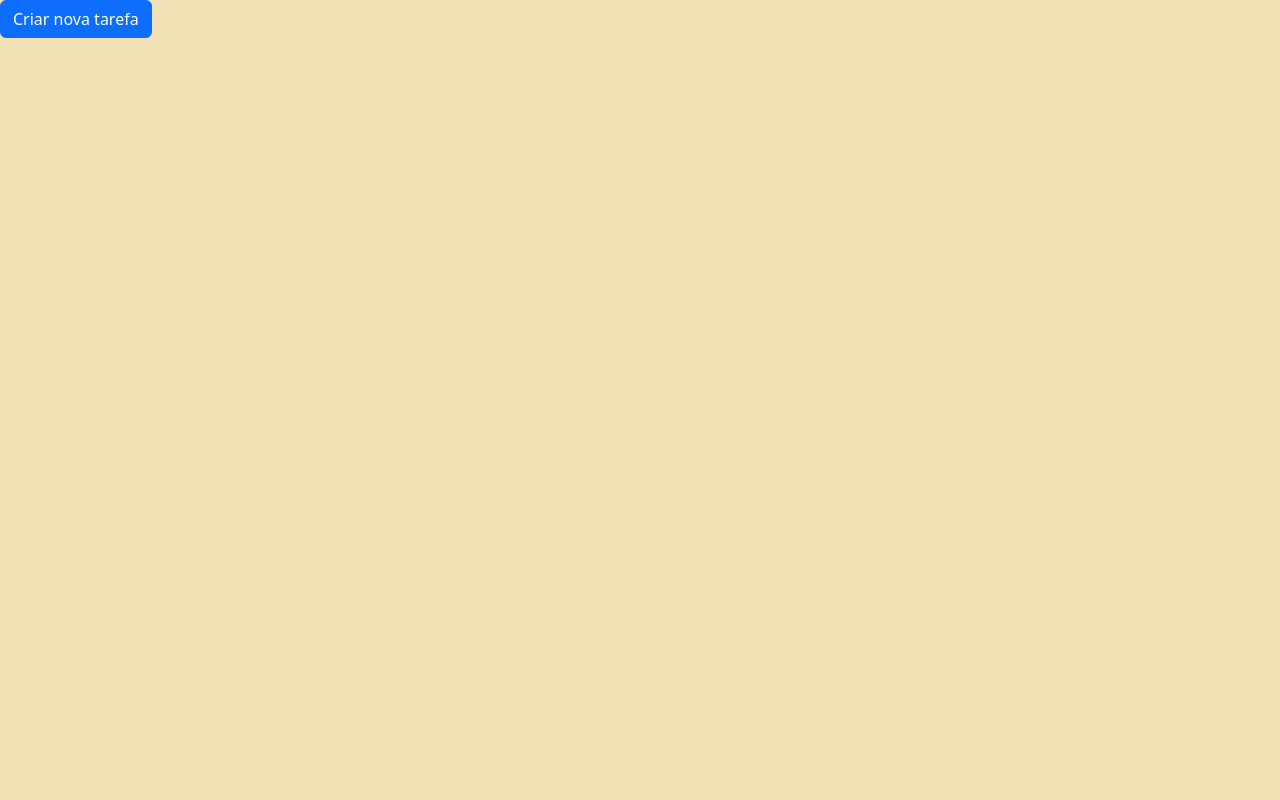
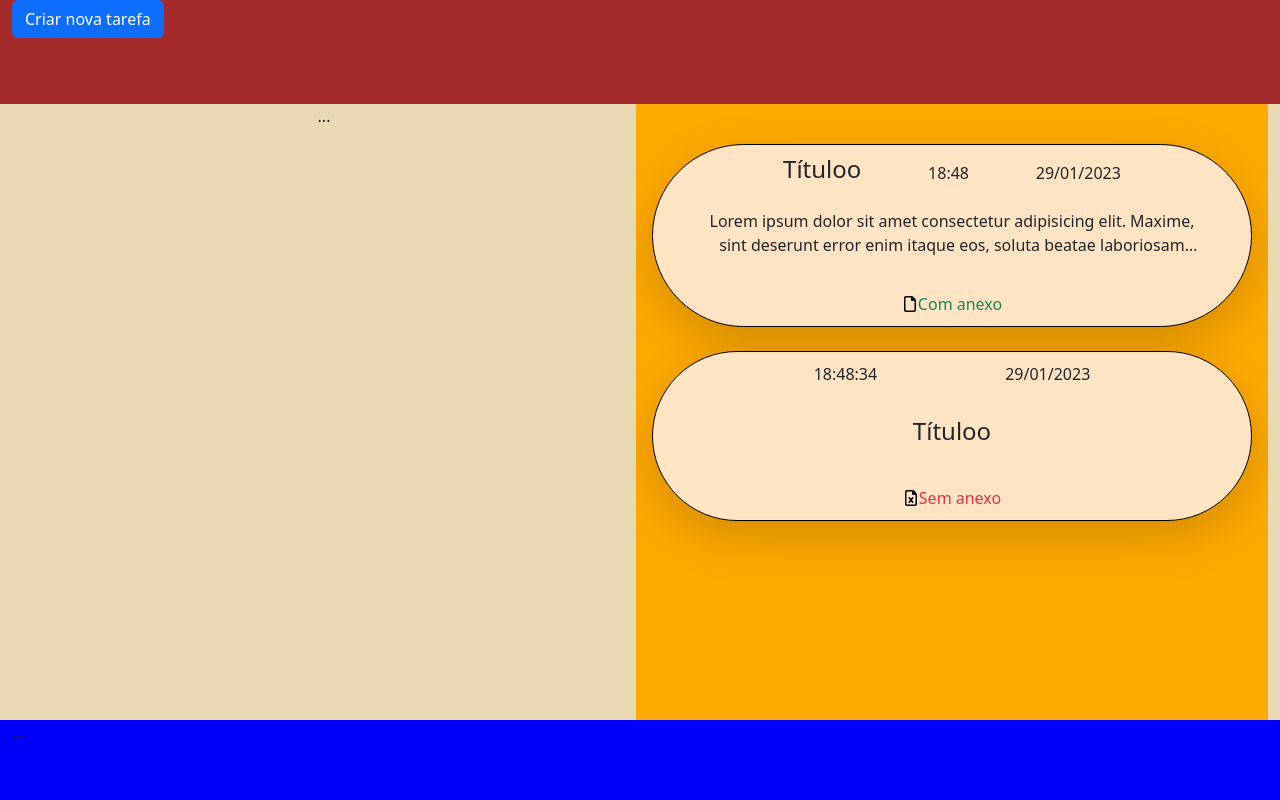
Before and after one commit to carlos-verdeiro/task-manager, a PHP site: page / in a window 1280 px wide. Run offline with PHP 8.4, Linux system fonts and the light colour scheme.

Commit message:
concluído estilização
Falta receber todos os registros do DB e tratar no index

```diff
--- a/css/custom.css
+++ /dev/null
@@ -1,3 +0,0 @@
-body{
-    background-color: #f3e1b6;
-}
--- /dev/null
+++ b/css/exibirTarefas.css
@@ -0,0 +1,64 @@
+.blocoTarefa {
+    background-color: bisque;
+    border-radius: 100px;
+    height: auto;
+    min-height: 20vh;
+    max-height: 30vh;
+    margin-top: 3vh;
+    margin-bottom: 3vh;
+    padding: 10px;
+    text-align: center;
+    display: flex;
+    align-items:center;
+    justify-content: center;
+    align-items: center;
+    flex-direction: column;
+}
+.header {
+    display: flex;
+    align-items: center;
+    justify-content: space-around;
+    flex-direction: row;
+    flex-wrap: wrap;
+    width: 70%;
+    overflow: hidden;
+}
+
+.header p{
+    margin:0;
+}
+
+.corpo {
+    width: 100%;
+    display: flex;
+    align-items: center;
+    justify-content: center;
+    min-height: 100px;
+}
+
+.obs {
+    height: 50px;
+    width: 85%;
+    text-overflow: ellipsis;
+
+    text-align: center;
+    overflow: hidden;
+    text-overflow: ellipsis;
+    display: -webkit-box;
+    -webkit-line-clamp: 2;
+    -webkit-box-orient: vertical;
+}
+
+.rodapeAnexo{
+    display: flex;
+    align-items: center;
+    justify-content: center;
+    flex-direction: row;
+    overflow: hidden;
+    flex-wrap: wrap;
+    width: 65%;
+}
+
+.rodapeAnexo p{
+    margin: 0;
+}
--- /dev/null
+++ b/css/index.css
@@ -0,0 +1,30 @@
+body{
+    background-color: rgb(235, 217, 180);
+}
+
+header{
+    height: 13vh;
+    background-color: brown;
+}
+
+main{
+    height: 77vh;
+    background-color: rgb(235, 217, 180);
+}
+
+footer{
+    height: 10vh;
+    background-color: blue;
+}
+
+#tarefas{
+    background-color: rgb(255, 170, 0);
+    overflow-y: auto;
+    height: 77vh;
+    direction: ltr;
+    overflow-x: hidden;
+}
+
+#detalhes{
+    background-color: rgb(235, 217, 180);
+}
--- a/index.php
+++ b/index.php
@@ -5,26 +5,71 @@
     <meta charset="UTF-8">
     <meta name="viewport" content="width=device-width, initial-scale=1.0">
     <link href="https://cdn.jsdelivr.net/npm/bootstrap@5.3.2/dist/css/bootstrap.min.css" rel="stylesheet" integrity="sha384-T3c6CoIi6uLrA9TneNEoa7RxnatzjcDSCmG1MXxSR1GAsXEV/Dwwykc2MPK8M2HN" crossorigin="anonymous">
-    <link rel="stylesheet" href="css/custom.css">
+    <link rel="stylesheet" href="css/index.css">
     <link rel="stylesheet" href="css/criarTarefa.css">
+    <link rel="stylesheet" href="css/exibirTarefas.css">
     <link rel="shortcut icon" href="images/calendario.ico" type="image/x-icon">
     <title>Gerenciador de tarefas</title>
 </head>
 
 <body>
+    <header class="container-fluid"><!--CABEÇALHO-->
+        <button type="button" class="btn btn-primary" data-bs-toggle="modal" data-bs-target="#novaTarefa">
+            Criar nova tarefa
+        </button>
+    </header>
 
+    <main class="container-fluid row mx-auto text-center"> <!--PRINCIPAL-->
+        <section id="detalhes" class="container-fluid col">
+            ...
+        </section>
 
-    <button type="button" class="btn btn-primary" data-bs-toggle="modal" data-bs-target="#novaTarefa">
-        Criar nova tarefa
-    </button>
+        <section id="tarefas" class="container-fluid col p-3 overflow-auto">
+            <div class="blocoTarefa container-sm shadow-lg border border-black"><!--MODELO 1-->
+                <div class="header">
+                    <h4 class="titulo">Títuloo</h4>
+                    <p class="hora">18:48</p>
+                    <p class="data">29/01/2023</p>
+                </div>
+                <div class="corpo">
+                    <p class="obs">Lorem ipsum dolor sit amet consectetur adipisicing elit. Maxime, sint deserunt error enim itaque eos, soluta beatae laboriosam quas reiciendis, magnam voluptatibus quia magni sequi. Aliquam qui ipsa ullam consequuntur. Lorem ipsum, dolor sit amet consectetur adipisicing elit. Neque accusantium dolor pariatur sapiente natus minima culpa repellat suscipit fuga nisi ipsam similique enim blanditiis eum labore modi vero, officiis sit.</p>
+                </div>
+                <div class="rodapeAnexo text-success">
+                    <svg viewBox="0 0 384 512" height="16" width="16" xmlns="http://www.w3.org/2000/svg">
+                        <path d="M365.3 93.38l-74.63-74.64C278.6 6.743 262.3 0 245.4 0L64-.0001c-35.35 0-64 28.65-64 64l.0065 384c0 35.35 28.65 64 64 64H320c35.2 0 64-28.8 64-64V138.6C384 121.7 377.3 105.4 365.3 93.38zM320 464H64.02c-8.836 0-15.1-7.163-16-15.1L48 64.13c-.0004-8.837 7.163-16 16-16h160L224 128c0 17.67 14.33 32 32 32h79.1v288C336 456.8 328.8 464 320 464z" />
+                    </svg>
+                    <p>Com anexo</p>
+                </div>
+            </div>
+            <div class="blocoTarefa container-sm shadow-lg border border-black"><!--MODELO 2-->
+                <div class="header">
+                    <p class="hora">18:48:34</p>
+                    <p class="data">29/01/2023</p>
+                </div>
+                <div class="corpo">
+                    <h4 class="titulo">Títuloo</h4>
+                </div>
+                <div class="rodapeAnexo text-danger">
+                    <svg viewBox="0 0 384 512" height="16" width="16" xmlns="http://www.w3.org/2000/svg">
+                        <path d="M365.3 93.38l-74.63-74.64C278.6 6.742 262.3 0 245.4 0H64C28.65 0 0 28.65 0 64l.0065 384c0 35.34 28.65 64 64 64H320c35.2 0 64-28.8 64-64V138.6C384 121.7 377.3 105.4 365.3 93.38zM336 448c0 8.836-7.164 16-16 16H64.02c-8.838 0-16-7.164-16-16L48 64.13c0-8.836 7.164-16 16-16h160L224 128c0 17.67 14.33 32 32 32h79.1V448zM229.1 233.3L192 280.9L154.9 233.3C146.8 222.8 131.8 220.9 121.3 229.1C110.8 237.2 108.9 252.3 117.1 262.8L161.6 320l-44.53 57.25c-8.156 10.47-6.25 25.56 4.188 33.69C125.7 414.3 130.8 416 135.1 416c7.156 0 14.25-3.188 18.97-9.25L192 359.1l37.06 47.65C233.8 412.8 240.9 416 248 416c5.125 0 10.31-1.656 14.72-5.062c10.44-8.125 12.34-23.22 4.188-33.69L222.4 320l44.53-57.25c8.156-10.47 6.25-25.56-4.188-33.69C252.2 220.9 237.2 222.8 229.1 233.3z" />
+                    </svg>
+                    <p>Sem anexo</p>
+                </div>
+            </div>
 
+        </section>
+    </main>
+
+    <footer class="container-fluid"><!--RODAPÉ-->
+        ...
+    </footer>
+
+    <script src="https://cdn.jsdelivr.net/npm/bootstrap@5.3.2/dist/js/bootstrap.bundle.min.js" integrity="sha384-C6RzsynM9kWDrMNeT87bh95OGNyZPhcTNXj1NW7RuBCsyN/o0jlpcV8Qyq46cDfL" crossorigin="anonymous"></script>
+    <script src="js/index.js"></script>
     <?php
     include_once("templates/criarTarefaModal.php");
     ?>
 
-    <script src="https://cdn.jsdelivr.net/npm/bootstrap@5.3.2/dist/js/bootstrap.bundle.min.js" integrity="sha384-C6RzsynM9kWDrMNeT87bh95OGNyZPhcTNXj1NW7RuBCsyN/o0jlpcV8Qyq46cDfL" crossorigin="anonymous"></script>
-    <script src="js/index.js"></script>
-
 </body>
 
 </html>
```
Also changed, not shown: templates/exibirTarefas.php (added, +9 -0 lines), database/archive/65b808d92d868.jpg (added).
